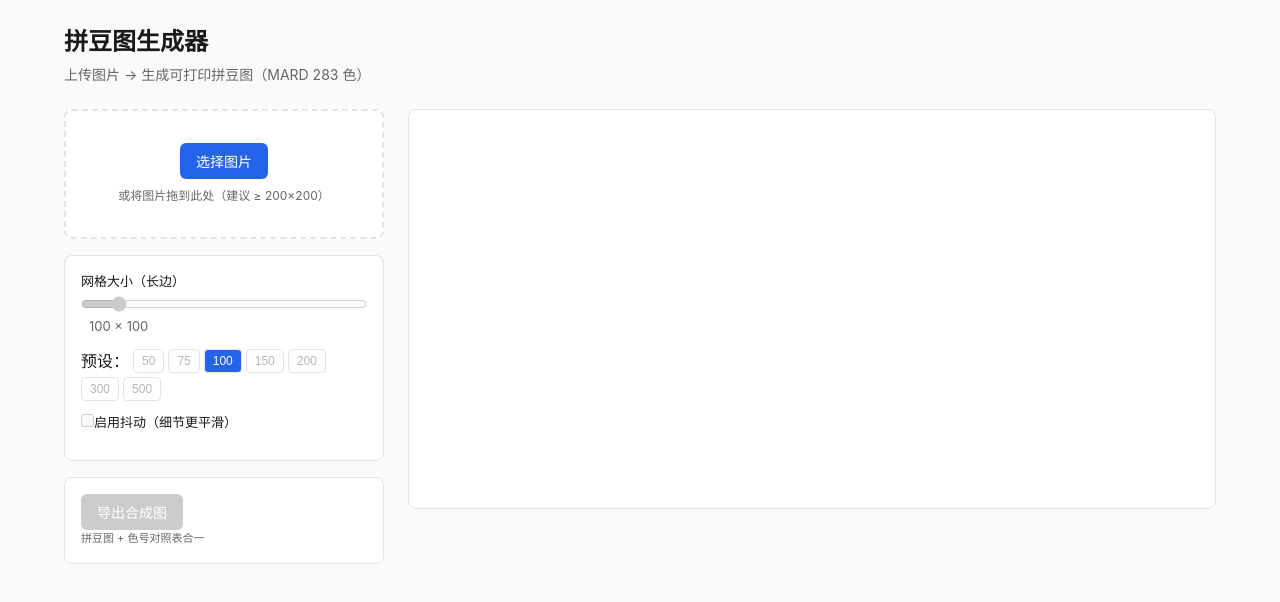
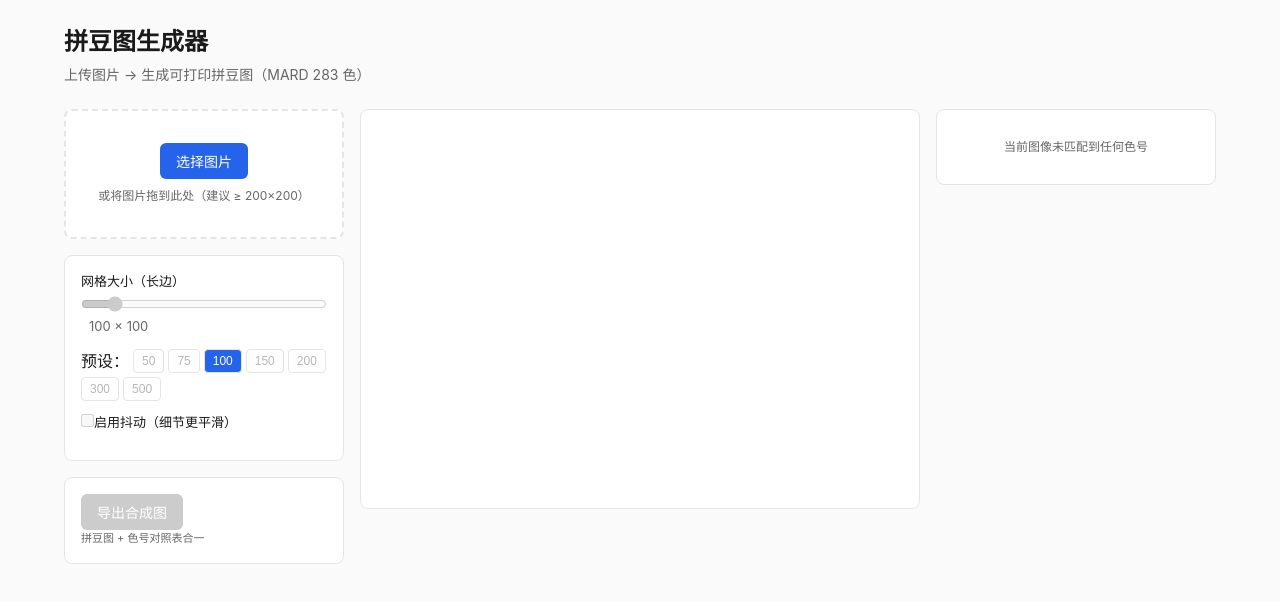
Before and after one commit to fansea0/pingdou, a React (Vite) app: page / in a window 1280 px wide. Shown: the top 602 px of the page. Built offline with nearby package versions, Linux system fonts and the light colour scheme.

Commit message:
feat(ui): 三列布局 + ColorLegend 联动 + exportComposite 装配

```diff
--- a/src/App.tsx
+++ b/src/App.tsx
@@ -1,17 +1,27 @@
-import { useState } from 'react';
+import { useMemo, useState } from 'react';
 import { usePalette } from '@/hooks/usePalette';
 import { usePipeline } from '@/hooks/usePipeline';
 import { UploadZone } from '@/components/UploadZone';
 import { ParamPanel } from '@/components/ParamPanel';
 import { PreviewCanvas } from '@/components/PreviewCanvas';
+import { ColorLegend } from '@/components/ColorLegend';
 import { ExportPanel } from '@/components/ExportPanel';
+import { computeLegend } from '@/pipeline/legend';
+
+const PREVIEW_CELL_PX = 24;
 
 export function App() {
   const { palette, error: paletteError } = usePalette();
-  const { status, result, error, process, reprocess, exportTriptych } = usePipeline(palette);
+  const { status, result, error, process, reprocess, exportComposite } = usePipeline(palette);
   const [gridSize, setGridSize] = useState(100);
   const [enableDither, setEnableDither] = useState(false);
-  const [previewCellPx] = useState(8);
+  const [highlightedIndex, setHighlightedIndex] = useState<number | null>(null);
+  const [exporting, setExporting] = useState(false);
+
+  const legend = useMemo(
+    () => (result && palette ? computeLegend(result.indices, palette) : []),
+    [result, palette]
+  );
 
   if (paletteError) {
     return (
@@ -32,6 +42,16 @@ export function App() {
     );
   }
 
+  const handleExport = async () => {
+    if (!result || exporting) return;
+    setExporting(true);
+    try {
+      await exportComposite();
+    } finally {
+      setExporting(false);
+    }
+  };
+
   return (
     <div className="app">
       <header>
@@ -41,36 +61,47 @@ export function App() {
 
       {error && <p className="error">处理异常：{error.message}</p>}
 
-      <main className="layout">
+      <main className="layout-3col">
         <aside className="left">
           <UploadZone onLoad={(data) => process(data, { gridSize, enableDither })} />
           <ParamPanel
             gridSize={gridSize}
             onGridSizeChange={n => {
               setGridSize(n);
+              setHighlightedIndex(null);
               reprocess({ gridSize: n, enableDither });
             }}
             enableDither={enableDither}
             onDitherChange={b => {
               setEnableDither(b);
+              setHighlightedIndex(null);
               reprocess({ gridSize, enableDither: b });
             }}
             disabled={status === 'idle' || status === 'loading'}
           />
           <ExportPanel
-            disabled={!result}
-            onExport={exportTriptych}
+            disabled={!result || exporting}
+            onExport={handleExport}
           />
         </aside>
 
-        <section className="right">
+        <section className="middle">
           <PreviewCanvas
             result={result}
             palette={palette}
-            previewCellPx={previewCellPx}
+            cellPx={PREVIEW_CELL_PX}
+            highlightedIndex={highlightedIndex}
             isRecomputing={status === 'recomputing'}
           />
         </section>
+
+        <aside className="right">
+          <ColorLegend
+            legend={legend}
+            highlightedIndex={highlightedIndex}
+            onHoverIndex={setHighlightedIndex}
+          />
+        </aside>
       </main>
     </div>
   );
--- a/src/hooks/usePipeline.ts
+++ b/src/hooks/usePipeline.ts
@@ -35,15 +35,15 @@ export function usePipeline(palette: Palette | null) {
     if (srcRef.current) throttledProcess(srcRef.current, params);
   }, [throttledProcess]);
 
-  const exportTriptych = useCallback(async (exportCellPx: number) => {
+  const exportComposite = useCallback(async () => {
     if (!pipelineRef.current || !result) return;
     setStatus('exporting');
     try {
-      await pipelineRef.current.exportAll(result, exportCellPx);
+      await pipelineRef.current.exportComposite(result);
     } finally {
       setStatus('ready');
     }
   }, [result]);
 
-  return { status, result, error, process, reprocess, exportTriptych };
+  return { status, result, error, process, reprocess, exportComposite };
 }
--- a/src/styles/global.css
+++ b/src/styles/global.css
@@ -26,11 +26,16 @@ body {
 header h1 { font-size: 24px; margin-bottom: 4px; }
 .subtitle { color: var(--muted); font-size: 14px; }
 
-.layout {
+.layout-3col {
   display: grid;
-  grid-template-columns: 320px 1fr;
-  gap: 24px;
+  grid-template-columns: 280px 1fr 280px;
+  gap: 16px;
   margin-top: 24px;
+}
+@media (max-width: 1024px) {
+  .layout-3col {
+    grid-template-columns: 1fr;
+  }
 }
 
 .upload-zone {
@@ -96,7 +101,7 @@ button.primary:disabled { background: #ccc; cursor: not-allowed; }
   min-height: 400px;
   display: flex;
   justify-content: center;
-  align-items: center;
+  align-items: flex-start;
 }
 .preview { max-width: 100%; max-height: 80vh; }
 .preview.dim { opacity: 0.5; }
```
